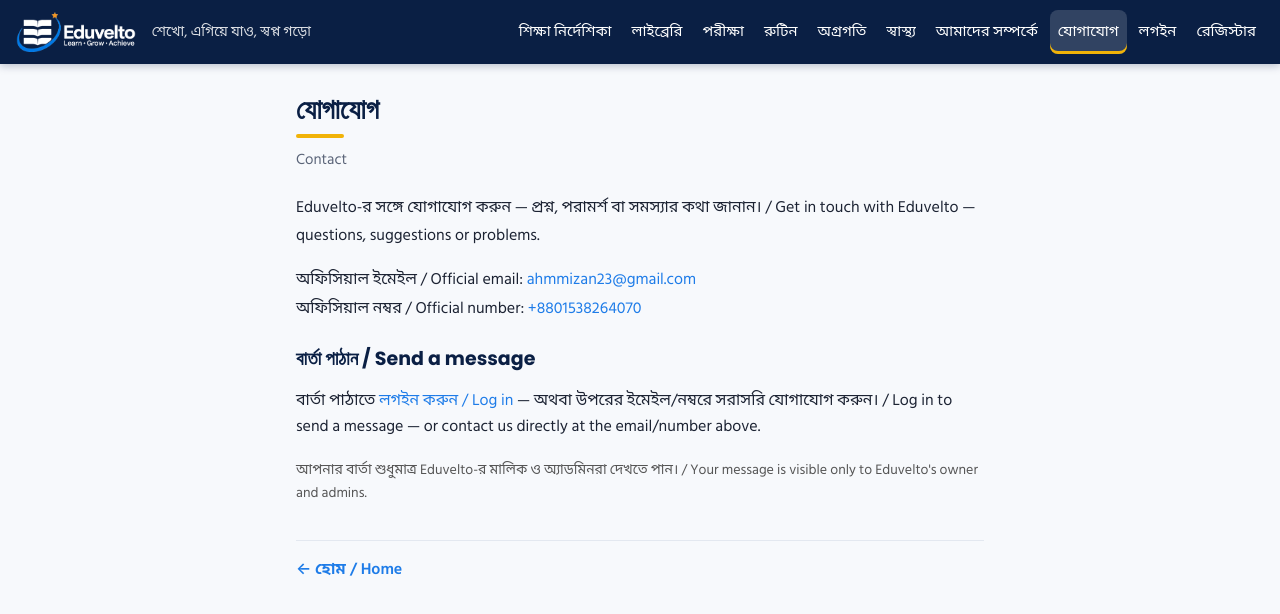
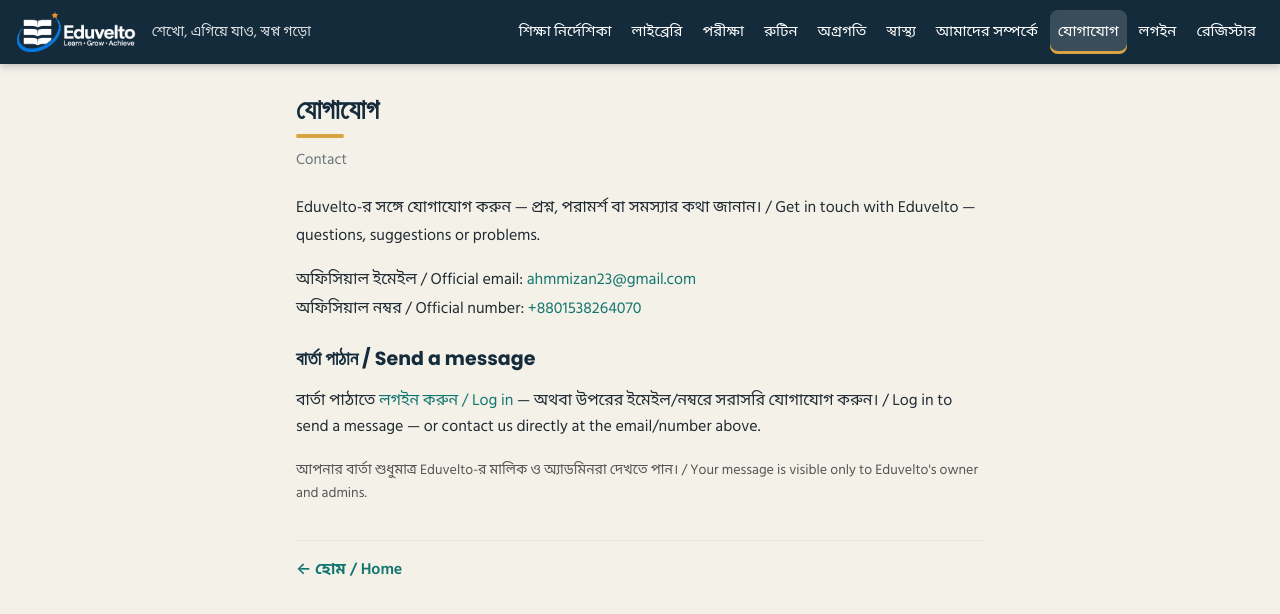
Before and after one commit to eduvelto/eduvelto, a React (Vite) app: page /contact in a window 1280 px wide. Shown: the top 614 px of the page. Built offline with nearby package versions, Linux system fonts and the light colour scheme; no server answers.

Commit message:
Stage 1: design system v2 — new palette (forest navy, warm ivory, emerald teal, muted amber) + contrast refinements (teal-deep, amber-deep, muted-ivory) + PageShell hideTitle

```diff
--- a/src/components/InstallAppPrompt.tsx
+++ b/src/components/InstallAppPrompt.tsx
@@ -102,8 +102,8 @@ export default function InstallAppPrompt() {
       aria-label="অ্যাপ ইনস্টল / Install app"
       style={{
         background: '#FFF6D6',
-        borderBottom: '2px solid #F1B308',
-        color: '#041742',
+        borderBottom: '2px solid #D9A441',
+        color: '#142B3B',
         padding: '10px 16px',
         display: 'flex',
         flexWrap: 'wrap',
--- a/src/components/PageShell.tsx
+++ b/src/components/PageShell.tsx
@@ -14,6 +14,8 @@ export function PageShell(props: {
   wide?: boolean;
   /** Hide the "back home" footer link (home page itself). */
   hideHomeLink?: boolean;
+  /** Hide the generic page title (home page: the hero is the title). */
+  hideTitle?: boolean;
 }) {
   return (
     <main
@@ -25,12 +27,14 @@ export function PageShell(props: {
         fontFamily: "'Hind Siliguri','Noto Sans Bengali',system-ui,-apple-system,'Segoe UI',sans-serif",
       }}
     >
+      {props.hideTitle ? null : (
+        <>
           <h1
             style={{
               fontFamily: "'Poppins','Hind Siliguri',system-ui,sans-serif",
               fontSize: 28,
               fontWeight: 700,
-          color: '#0A1F44',
+              color: '#142B3B',
               margin: '0 0 4px',
               lineHeight: 1.3,
             }}
@@ -39,12 +43,14 @@ export function PageShell(props: {
           </h1>
           <div
             aria-hidden="true"
-        style={{ width: 48, height: 4, borderRadius: 2, background: '#F1B308', margin: '6px 0 10px' }}
+            style={{ width: 48, height: 4, borderRadius: 2, background: '#D9A441', margin: '6px 0 10px' }}
           />
-      <p style={{ color: '#5A6478', margin: '0 0 22px', fontSize: 15 }}>{props.titleEn}</p>
+          <p style={{ color: '#68747B', margin: '0 0 22px', fontSize: 15 }}>{props.titleEn}</p>
+        </>
+      )}
       {props.children}
       {props.hideHomeLink ? null : (
-        <p style={{ marginTop: 36, paddingTop: 16, borderTop: '1px solid #E3E8F0' }}>
+        <p style={{ marginTop: 36, paddingTop: 16, borderTop: '1px solid #E5E8E5' }}>
           <Link to="/" style={{ fontWeight: 600 }}>
             ← হোম / Home
           </Link>
@@ -58,21 +64,21 @@ export function EmptyState(props: { bn: string; en: string }) {
   return (
     <div
       style={{
-        border: '1px solid #E3E8F0',
+        border: '1px solid #E5E8E5',
         borderRadius: 12,
         padding: '24px 18px',
-        background: '#EEF3FB',
+        background: '#E3F2F0',
         textAlign: 'center',
       }}
     >
-      <div aria-hidden="true" style={{ marginBottom: 10, color: '#1E7CE8' }}>
+      <div aria-hidden="true" style={{ marginBottom: 10, color: '#12766E' }}>
         <svg width="36" height="36" viewBox="0 0 24 24" fill="none" stroke="currentColor" strokeWidth="1.8" strokeLinecap="round" strokeLinejoin="round">
           <path d="M4 19.5A2.5 2.5 0 0 1 6.5 17H20" />
           <path d="M6.5 2H20v20H6.5A2.5 2.5 0 0 1 4 19.5v-15A2.5 2.5 0 0 1 6.5 2z" />
         </svg>
       </div>
-      <p style={{ margin: 0, fontWeight: 600, color: '#0A1F44', fontSize: 16 }}>{props.bn}</p>
-      <p style={{ margin: '8px 0 0', color: '#5A6478', fontSize: 14 }}>{props.en}</p>
+      <p style={{ margin: 0, fontWeight: 600, color: '#142B3B', fontSize: 16 }}>{props.bn}</p>
+      <p style={{ margin: '8px 0 0', color: '#68747B', fontSize: 14 }}>{props.en}</p>
     </div>
   );
 }
--- a/src/index.css
+++ b/src/index.css
@@ -1,37 +1,60 @@
-/* Eduvelto premium design system — ui/premium-polish.
+/* Eduvelto design system v2 — complete premium redesign (owner directive 21 Nov 2026).
  *
- * Approved palette (brand guide 20 Nov 2026, exact):
- *   Deep Navy #0A1F44 · Dark Navy #041742 · Bright Blue #1E7CE8
- *   Orange/Gold #F5A623 · Star Gold #F1B308 · White #FFFFFF — NO GREEN.
+ * Palette (proposed brand colours, directive §2 — REPLACES the 20 Nov navy/gold
+ * palette and the old "NO GREEN" rule; Emerald Teal is now the primary accent):
+ *   Deep Forest Navy #142B3B · Warm Ivory #F4F1E9 · Emerald Teal #168C82
+ *   Muted Amber #D9A441 · Primary Text #202B33 · Secondary Text #68747B
+ *   White Surface #FFFFFF · Soft Border #E5E8E5.
+ *
+ * Contrast refinements (measured with WCAG relative-luminance math, 21 Nov 2026 —
+ * the directive says to refine exact usage/contrast after the first preview):
+ *   - Brand teal #168C82 as white-text-on-teal is only 4.11:1 (AA large/UI only),
+ *     so interactive white-on-teal uses TEAL DEEP #12766E (5.47:1, AA normal).
+ *     Teal text on white also uses teal-deep. Plain #168C82 is kept for icons,
+ *     large display text and decorative accents only.
+ *   - Muted Amber #D9A441 on white is 2.25:1 — NEVER amber text on white.
+ *     Amber is used only on dark surfaces (6.49:1 on forest navy) or as a
+ *     background with dark forest text (6.49:1). Amber text on light surfaces
+ *     uses AMBER DEEP #8A6100 (5.56:1 on white).
+ *   - Muted #68747B on warm ivory is 4.25:1 (AA large only), so text sitting
+ *     directly on ivory uses MUTED IVORY #57616A (5.61:1 on ivory).
+ *   - Focus ring: teal-deep on light surfaces, amber on dark surfaces.
+ * Semantic colours: success = teal-deep, warning = amber (dark text),
+ * error = #B00020 (7.33:1 on white).
+ *
  * Typography: Poppins (English headings) + Hind Siliguri (Bangla),
  * loaded via <link> in index.html with system fallbacks, so the app still
  * renders offline (PWA) when the font CDN is unreachable.
  */
 
 :root {
-  --navy: #0a1f44;
-  --navy-dark: #041742;
-  --blue: #1e7ce8;
-  --blue-soft: #e8effa;
-  --blue-softer: #eef3fb;
-  --gold: #f5a623;
-  --star: #f1b308;
-  --gold-soft: #fdf3d0;
-  --ink: #1c2333;
-  --muted: #5a6478;
-  --line: #e3e8f0;
-  --line-strong: #c9d2e0;
-  --bg: #f7f9fc;
+  --forest: #142b3b;
+  --forest-deep: #0d1e29;
+  --teal: #168c82;
+  --teal-deep: #12766e;
+  --teal-soft: #e3f2f0;
+  --teal-softer: #eff7f6;
+  --amber: #d9a441;
+  --amber-deep: #8a6100;
+  --amber-soft: #fbf3e2;
+  --amber-dark-text: #7a5200;
+  --ink: #202b33;
+  --muted: #68747b;
+  --muted-ivory: #57616a;
+  --ivory: #f4f1e9;
+  --line: #e5e8e5;
+  --line-strong: #c9cfcb;
+  --bg: #f4f1e9;
   --card: #ffffff;
   --error: #b00020;
   --error-bg: #fdf0f0;
-  --ok-blue: #1e7ce8;
-  --ok-blue-bg: #e8effa;
+  --ok-teal: #12766e;
+  --ok-teal-bg: #e3f2f0;
   --radius: 12px;
   --radius-sm: 8px;
-  --shadow-sm: 0 1px 2px rgba(4, 23, 66, 0.06), 0 1px 3px rgba(4, 23, 66, 0.08);
-  --shadow-md: 0 4px 12px rgba(4, 23, 66, 0.1), 0 2px 4px rgba(4, 23, 66, 0.08);
-  --shadow-lg: 0 12px 32px rgba(4, 23, 66, 0.16);
+  --shadow-sm: 0 1px 2px rgba(20, 43, 59, 0.06), 0 1px 3px rgba(20, 43, 59, 0.08);
+  --shadow-md: 0 4px 12px rgba(20, 43, 59, 0.1), 0 2px 4px rgba(20, 43, 59, 0.08);
+  --shadow-lg: 0 12px 32px rgba(20, 43, 59, 0.16);
   --font-head: 'Poppins', 'Hind Siliguri', system-ui, -apple-system, 'Segoe UI', sans-serif;
   --font-body: 'Hind Siliguri', 'Noto Sans Bengali', system-ui, -apple-system, 'Segoe UI', sans-serif;
 }
@@ -61,15 +84,23 @@ h3,
 h4 {
   font-family: var(--font-head);
   line-height: 1.35;
-  color: var(--navy);
+  color: var(--forest);
 }
 
 a {
-  color: var(--blue);
+  color: var(--teal-deep);
   text-decoration: none;
 }
 a:hover {
   text-decoration: underline;
+}
+
+/* ---- Section heading used on the homepage (replaces inline h2 styles) ---- */
+.ev-section-h2 {
+  font-family: var(--font-head);
+  font-size: 20px;
+  color: var(--forest);
+  margin: 0 0 12px;
 }
 
 /* ---- Scroll-reveal (lightweight; JS adds .ev-reveal-visible on intersect) ---- */
@@ -89,11 +120,11 @@ a:hover {
   transform: translateY(0);
 }
 
-/* ---- Hero glow: solid navy + a soft gold radial glow (CSS only, no image) ---- */
+/* ---- Hero glow: deep forest navy + a soft amber radial glow (CSS only, no image) ---- */
 .ev-hero {
   position: relative;
   overflow: hidden;
-  background: #0a1f44;
+  background: #142b3b;
 }
 .ev-hero::after {
   content: '';
@@ -103,8 +134,37 @@ a:hover {
   width: 260px;
   height: 260px;
   border-radius: 50%;
-  background: radial-gradient(circle, rgba(241, 179, 8, 0.28) 0%, rgba(241, 179, 8, 0) 70%);
+  background: radial-gradient(circle, rgba(217, 164, 65, 0.22) 0%, rgba(217, 164, 65, 0) 70%);
   pointer-events: none;
+}
+
+/* ---- Hero search (white input + teal action on the dark hero) ---- */
+.ev-hero-search {
+  display: flex;
+  gap: 8px;
+  margin: 0 0 18px;
+  position: relative;
+  z-index: 1;
+}
+.ev-hero-search input {
+  flex: 1;
+  min-width: 0;
+  min-height: 48px;
+  padding: 10px 14px;
+  font-family: var(--font-body);
+  font-size: 15px;
+  color: var(--ink);
+  background: #fff;
+  border: 1px solid rgba(255, 255, 255, 0.4);
+  border-radius: 10px;
+}
+.ev-hero-search input::placeholder {
+  color: #8a94a8;
+}
+.ev-hero-search input:focus {
+  border-color: var(--amber);
+  box-shadow: 0 0 0 3px rgba(217, 164, 65, 0.35);
+  outline: none;
 }
 
 /* ---- Numbered step circle (How to start) ---- */
@@ -115,8 +175,8 @@ a:hover {
   width: 36px;
   height: 36px;
   border-radius: 50%;
-  background: var(--gold);
-  color: var(--navy-dark);
+  background: var(--amber);
+  color: var(--forest);
   font-family: var(--font-head);
   font-size: 17px;
   font-weight: 800;
@@ -131,13 +191,13 @@ a:hover {
   width: 44px;
   height: 44px;
   border-radius: 12px;
-  background: var(--blue-soft);
-  color: var(--navy);
+  background: var(--teal-soft);
+  color: var(--teal-deep);
   margin-bottom: 10px;
 }
-.ev-icon-tile-gold {
-  background: var(--gold-soft);
-  color: #7a5200;
+.ev-icon-tile-amber {
+  background: var(--amber-soft);
+  color: var(--amber-dark-text);
 }
 
 /* ---- Page enter animation (lightweight, skipped for reduced motion) ---- */
@@ -155,7 +215,7 @@ a:hover {
   animation: ev-fade-up 240ms ease-out;
 }
 
-/* ---- Skeleton shimmer ---- */
+/* ---- Skeleton shimmer (warm neutrals to match the ivory page) ---- */
 @keyframes ev-shimmer {
   from {
     background-position: 200% 0;
@@ -166,7 +226,7 @@ a:hover {
 }
 .ev-skeleton {
   border-radius: var(--radius-sm);
-  background: linear-gradient(90deg, #edf1f7 25%, #f7f9fc 50%, #edf1f7 75%);
+  background: linear-gradient(90deg, #eae6db 25%, #f4f1e9 50%, #eae6db 75%);
   background-size: 200% 100%;
   animation: ev-shimmer 1.4s ease-in-out infinite;
 }
@@ -198,7 +258,7 @@ a:hover {
   transform: translateY(1px);
 }
 .ev-btn:focus-visible {
-  outline: 3px solid var(--star);
+  outline: 3px solid var(--teal-deep);
   outline-offset: 2px;
 }
 .ev-btn:disabled {
@@ -207,36 +267,48 @@ a:hover {
   transform: none;
 }
 .ev-btn-primary {
-  background: var(--navy);
+  background: var(--forest);
   color: #fff;
 }
 .ev-btn-primary:hover {
-  background: var(--navy-dark);
+  background: var(--forest-deep);
   box-shadow: var(--shadow-sm);
 }
 .ev-btn-accent {
-  background: var(--blue);
+  background: var(--teal-deep);
   color: #fff;
 }
 .ev-btn-accent:hover {
-  background: #1668c4;
+  background: #0e5f59;
   box-shadow: var(--shadow-sm);
 }
 .ev-btn-gold {
-  background: var(--gold);
-  color: var(--navy-dark);
+  background: var(--amber);
+  color: var(--forest);
 }
 .ev-btn-gold:hover {
-  background: #e0951a;
+  background: #c99336;
   box-shadow: var(--shadow-sm);
 }
 .ev-btn-outline {
   background: #fff;
-  border-color: var(--navy);
-  color: var(--navy);
+  border-color: var(--forest);
+  color: var(--forest);
 }
 .ev-btn-outline:hover {
-  background: var(--blue-softer);
+  background: var(--teal-softer);
+}
+.ev-btn-outline-light {
+  background: transparent;
+  border-color: rgba(255, 255, 255, 0.75);
+  color: #fff;
+}
+.ev-btn-outline-light:hover {
+  background: rgba(255, 255, 255, 0.12);
+  border-color: #fff;
+}
+.ev-btn-outline-light:focus-visible {
+  outline-color: var(--amber);
 }
 .ev-btn-danger {
   background: var(--error);
@@ -247,10 +319,10 @@ a:hover {
 }
 .ev-btn-ghost {
   background: transparent;
-  color: var(--navy);
+  color: var(--forest);
 }
 .ev-btn-ghost:hover {
-  background: var(--blue-softer);
+  background: var(--teal-softer);
 }
 .ev-btn-sm {
   min-height: 40px;
@@ -282,8 +354,8 @@ a:hover {
   flex: none;
 }
 .ev-spinner-dark {
-  border-color: rgba(10, 31, 68, 0.25);
-  border-top-color: var(--navy);
+  border-color: rgba(20, 43, 59, 0.25);
+  border-top-color: var(--forest);
 }
 
 /* ---- Cards ---- */
@@ -322,8 +394,8 @@ a:hover {
 .ev-input:focus,
 .ev-select:focus,
 .ev-textarea:focus {
-  border-color: var(--blue);
-  box-shadow: 0 0 0 3px rgba(30, 124, 232, 0.18);
+  border-color: var(--teal-deep);
+  box-shadow: 0 0 0 3px rgba(18, 118, 110, 0.18);
   outline: none;
 }
 .ev-input::placeholder,
@@ -338,7 +410,7 @@ a:hover {
   display: block;
   font-weight: 600;
   font-size: 14px;
-  color: var(--navy);
+  color: var(--forest);
   margin-bottom: 6px;
 }
 
@@ -352,16 +424,16 @@ a:hover {
   font-size: 13px;
   font-weight: 600;
   line-height: 1.5;
-  background: var(--blue-soft);
-  color: var(--navy);
+  background: var(--teal-soft);
+  color: var(--forest);
   white-space: nowrap;
 }
 .ev-chip-gold {
-  background: var(--gold-soft);
-  color: #7a5200;
+  background: var(--amber-soft);
+  color: var(--amber-dark-text);
 }
 .ev-chip-navy {
-  background: var(--navy);
+  background: var(--forest);
   color: #fff;
 }
 .ev-chip-outline {
@@ -384,32 +456,32 @@ a:hover {
   color: #7a0013;
 }
 .ev-alert-ok {
-  background: var(--ok-blue-bg);
-  border: 1px solid #bcd7f7;
-  color: var(--navy);
+  background: var(--ok-teal-bg);
+  border: 1px solid #bfe3df;
+  color: var(--forest);
 }
 .ev-alert-info {
-  background: var(--blue-softer);
-  border: 1px solid #d3e2f7;
-  color: var(--navy);
+  background: var(--teal-softer);
+  border: 1px solid #cfe7e4;
+  color: var(--forest);
 }
 
 /* ---- Progress bar ---- */
 .ev-progress {
   height: 8px;
   border-radius: 999px;
-  background: #e6ebf2;
+  background: #e9e7de;
   overflow: hidden;
 }
 .ev-progress > span {
   display: block;
   height: 100%;
   border-radius: 999px;
-  background: var(--blue);
+  background: var(--teal-deep);
   transition: width 400ms ease;
 }
 .ev-progress-gold > span {
-  background: var(--gold);
+  background: var(--amber-deep);
 }
 
 /* ---- Header nav link ---- */
@@ -428,22 +500,22 @@ a:hover {
 }
 .ev-navlink-active {
   background: rgba(255, 255, 255, 0.16);
-  box-shadow: inset 0 -3px 0 var(--star);
+  box-shadow: inset 0 -3px 0 var(--amber);
 }
 
-/* ---- App header (navy, sticky) ---- */
+/* ---- App header (deep forest navy, sticky) ---- */
 .ev-header {
   position: sticky;
   top: 0;
   z-index: 50;
-  background: #0a1f44;
+  background: #142b3b;
   color: #fff;
   padding: 10px 16px;
   display: flex;
   flex-wrap: wrap;
   gap: 12px 16px;
   align-items: center;
-  box-shadow: 0 2px 8px rgba(4, 23, 66, 0.25);
+  box-shadow: 0 2px 8px rgba(13, 30, 41, 0.25);
 }
 .ev-header-nav {
   display: flex;
@@ -451,6 +523,9 @@ a:hover {
   gap: 2px 4px;
   margin-left: auto;
   align-items: center;
+}
+.ev-header :focus-visible {
+  outline-color: var(--amber);
 }
 .ev-menu-btn {
   display: none;
@@ -471,7 +546,7 @@ a:hover {
   background: rgba(255, 255, 255, 0.12);
 }
 .ev-menu-btn:focus-visible {
-  outline: 3px solid var(--star);
+  outline: 3px solid var(--amber);
   outline-offset: 2px;
 }
 .ev-btn-header {
@@ -525,6 +600,49 @@ a:hover {
   }
 }
 
+/* ---- Footer (deep forest navy, below the router outlet) ---- */
+.ev-footer {
+  background: #142b3b;
+  color: rgba(255, 255, 255, 0.85);
+  margin-top: 8px;
+}
+.ev-footer-inner {
+  max-width: 960px;
+  margin: 0 auto;
+  padding: 28px 16px 20px;
+  display: grid;
+  grid-template-columns: 1.4fr 1fr 1fr;
+  gap: 24px;
+}
+.ev-footer h3 {
+  color: #fff;
+  font-size: 15px;
+  margin: 0 0 10px;
+}
+.ev-footer a {
+  color: rgba(255, 255, 255, 0.85);
+  display: block;
+  padding: 3px 0;
+  font-size: 14px;
+}
+.ev-footer a:hover {
+  color: #fff;
+  text-decoration: underline;
+}
+.ev-footer-bottom {
+  border-top: 1px solid rgba(255, 255, 255, 0.18);
+  padding: 14px 16px 18px;
+  text-align: center;
+  font-size: 13px;
+  color: rgba(255, 255, 255, 0.7);
+}
+@media (max-width: 640px) {
+  .ev-footer-inner {
+    grid-template-columns: 1fr;
+    gap: 18px;
+  }
+}
+
 /* ---- Reduced motion: respect the OS setting everywhere ---- */
 @media (prefers-reduced-motion: reduce) {
   .ev-page,
```
Also changed, not shown: index.html (+4 -3 lines). Lines whose indentation alone changed are shown as unchanged.
